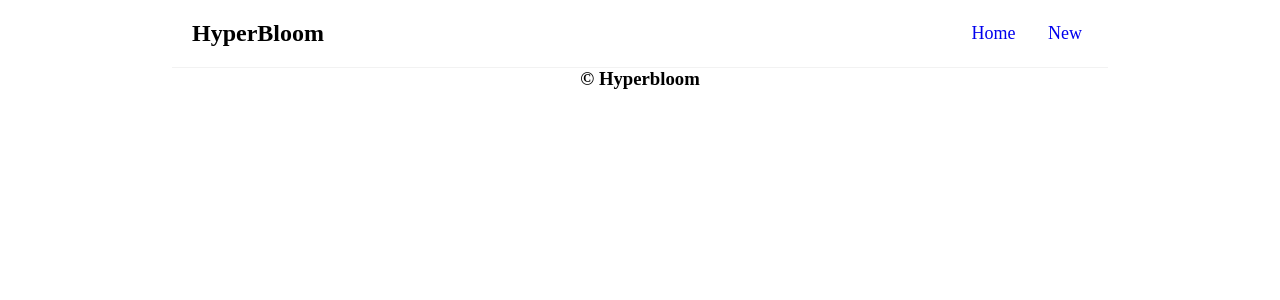
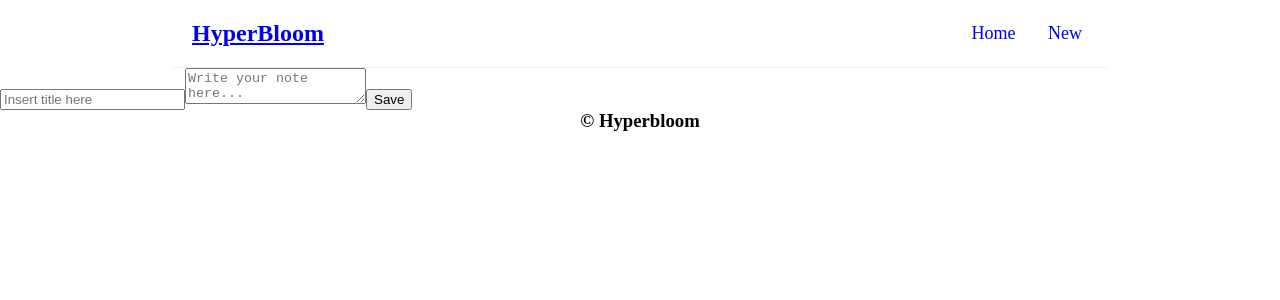
Before and after one commit to virtuallynaman/starward-notes, a React (Vite) app in the folder frontend/: page /new in a window 1280 px wide. Shown: the top 300 px of the page. Built offline with nearby package versions, Linux system fonts and the light colour scheme; no server answers.

Commit message:
Implement new note page

```diff
--- a/frontend/src/App.jsx
+++ b/frontend/src/App.jsx
@@ -4,6 +4,7 @@ import HomePage from "./HomePage";
 import Footer from "./Footer";
 import NotesProvider from "./NotesProvider";
 import NoteDetails from "./NoteDetails";
+import NewNote from "./NewNote";
 
 function App() {
 
@@ -15,6 +16,7 @@ function App() {
           <Routes>
             <Route index element={<HomePage />} />
             <Route path="/note/:id" element={<NoteDetails />} />
+            <Route path="/new" element={<NewNote />} />
           </Routes>
           <Footer />
         </div>
--- a/frontend/src/HomePage.jsx
+++ b/frontend/src/HomePage.jsx
@@ -3,14 +3,13 @@ import { NotesContext } from "./NotesContext";
 import NotePreview from "./NotePreview";
 
 function HomePage() {
-    const [isLoading, setIsLoading] = useState([true]);
+    // const [isLoading, setIsLoading] = useState([true]);
     const [viewStyle, setViewStyle] = useState(["grid-view"]);
     const {notes} = useContext(NotesContext);
 
     return (
         <div className="home">
-            {isLoading && <span>Loading...</span>}
-            {console.log(notes)}
+            {/* {isLoading && <span>Loading...</span>} */}
             {notes && <NotePreview notes={notes} viewStyle={viewStyle} />}
         </div>
     )
--- a/frontend/src/NavBar.jsx
+++ b/frontend/src/NavBar.jsx
@@ -2,7 +2,7 @@ import { NavLink } from "react-router-dom"
 function NavBar() {
     return (
         <div className="navbar">
-            <h2>HyperBloom</h2>
+            <NavLink to="/"><h2>HyperBloom</h2></NavLink>
             <div className="nav-links">
                 <NavLink to="/">Home</NavLink>
                 <NavLink to="/new"> New</NavLink>
--- /dev/null
+++ b/frontend/src/NewNote.jsx
@@ -0,0 +1,42 @@
+import { NotesContext } from "./NotesContext";
+import { useState, useContext } from "react";
+import axios from "axios";
+import { useNavigate } from "react-router-dom";
+
+function NewNote() {
+    const { notes, setNotes } = useContext(NotesContext);
+    const [title, setTitle] = useState("");
+    const [body, setBody] = useState("");
+    const navigate = useNavigate();
+
+    const handleSave = async () => {
+        const newNote = {title: title || " ", body};
+
+        try {
+            const response = await axios.post(`${import.meta.env.VITE_BASE_URL}/api/notes`, newNote);
+            setNotes([response.data, ...notes]);
+            navigate(`/note/${response.data.id}`);
+        } catch (err) {
+            console.error("Error saving note", err);
+        }
+    };
+
+    return (
+        <div className="new-note">
+            <input
+                type="text"
+                placeholder="Insert title here"
+                value={title}
+                onChange={(e) => setTitle(e.target.value)}
+            />
+            <textarea
+                placeholder="Write your note here..."
+                value={body}
+                onChange={(e) => setBody(e.target.value)}
+                required
+            />
+            <button onClick={handleSave}>Save</button>
+        </div>
+    );
+}
+export default NewNote;
--- a/frontend/src/NoteDetails.jsx
+++ b/frontend/src/NoteDetails.jsx
@@ -1,18 +1,42 @@
 import { useParams } from "react-router-dom";
 import { NotesContext } from "./NotesContext";
-import { useContext } from "react";
+import { useContext, useEffect, useState } from "react";
+import axios from "axios";
 
 function NoteDetails() {
     const { id } = useParams();
-    const { notes } = useContext(NotesContext);
+    const { notes, setNotes } = useContext(NotesContext);
     const note = notes.find((note) => note.id === parseInt(id));
+
+    const [title, setTitle] = useState("");
+    const [body, setBody] = useState("");
+
+    useEffect(() => {
+        if (note) {
+            setTitle(note.title);
+            setBody(note.body);
+        }
+    }, [note]);
+
     if (!note) {
         return <p>Note not found. Please go back to the Homepage.</p>;
     }
+
     return (
         <div className="note-details">
-            <h1>{note.title}</h1>
-            <p>{note.body}</p>
+            <input
+                type="text"
+                className="title"
+                value={title || ""}
+                onChange={(e) => setTitle(e.target.value)}
+                placeholder={title.trim() === "" ? "Untitled": ""}
+            />
+            <textarea
+                className="body"
+                value={body}
+                onChange={(e) => setBody(e.target.value)}
+                placeholder="Write something"
+            />
         </div>
     );
 }
--- a/frontend/src/NotePreview.jsx
+++ b/frontend/src/NotePreview.jsx
@@ -1,14 +1,22 @@
 import { NavLink } from "react-router-dom";
 
 function NotePreview({ notes, viewStyle }) {
+    let titleLength = 17;
+    let bodyLength = 100;
+
+    if (viewStyle[0] !== "grid-view") {
+        titleLength = 50;
+        bodyLength = 200;
+    }
+
     return (
-        <div>
-            {console.log(notes)}
+        <div className="note-preview">
+            {console.log(viewStyle)}
             {notes.map((note) => (
                 <div className={viewStyle} key={note.id}>
                     <NavLink to={`/note/${note.id}`} key={note.id}>
-                        <h2 className="title">{note.title}</h2>
-                        <p className="body">{note.body.slice(0, 100)}</p>
+                        <h2 className="title">{note.title.trim() !== "" ? note.title.slice(0, titleLength) + "..." : "Untitled"}</h2>
+                        <p className="body">{note.body.trim() !== "" ? note.body.slice(0, bodyLength) + "..." : note.body.slice(0, bodyLength)}</p>
                     </NavLink>
                 </div>
             ))}
--- a/frontend/src/NotesProvider.jsx
+++ b/frontend/src/NotesProvider.jsx
@@ -11,8 +11,6 @@ function NotesProvider({ children }) {
             try {
                 const response = await axios.get(`${import.meta.env.VITE_BASE_URL}/api/notes`);
                 setNotes(response.data);
-                // console.log(`${import.meta.env.VITE_BASE_URL}/api/notes`);
-                // console.log("hello")
             } catch (err) {
                 console.error("Error fetching notes:", err);
             }
--- a/frontend/src/index.css
+++ b/frontend/src/index.css
@@ -29,12 +29,8 @@
 }
 
 .home {
-    margin: auto;
-    display: flex;
-    flex-wrap: wrap;
-    justify-content: center;
-    align-items: center;
-    border: 1px solid black;
+    text-align: center;
+    align-content: center;
 }
 
 .home a {
@@ -42,16 +38,22 @@
     color: black;
 }
 
+.note-preview {
+    width: 70%;
+    margin: 0 auto;
+}
+
 .grid-view {
     border: 1px solid #f2f2f2;
     border-radius: 10px;
     display: inline-block;
     padding: 15px 20px;
-    max-width: 20%;
+    width: 20%;
     aspect-ratio: 1;
     margin: 20px;
-    /* position: relative; */
     box-shadow: 5px 5px 5px rgba(0, 0, 0, 0.104);
+    text-align: left;
+    overflow: hidden;
 }
 
 .grid-view:hover {
@@ -60,6 +62,7 @@
 
 .grid-view .title {
     margin-bottom: 10px;
+    border-bottom: 1px solid #f2f2f2b0;
 }
 
 .note-details {
@@ -70,6 +73,10 @@
     padding: 2rem;
 }
 
-.note-details h1{
+.note-details .title {
     margin-bottom: 1rem;
+    border-bottom: 1px solid #f2f2f2b0;
 }
+
+/* .note-details .body { */
+/* } */
```
